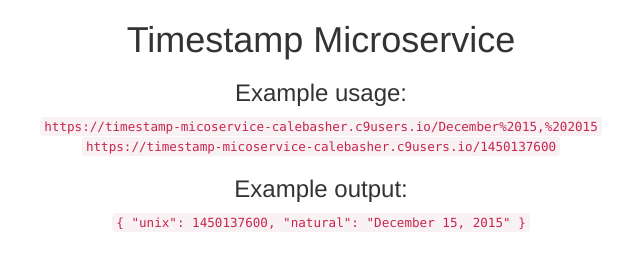
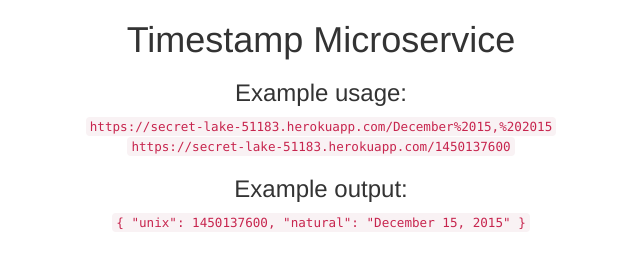
Before and after one commit to calebasher/timestamp-microservice, a website: page index.html in a window 1280 px wide. Shown: the whole page, without its empty margins (319-959 px from the left). Drawn offline with nearby package versions, Linux system fonts and the light colour scheme.

Commit message:
changed URls for Heroku deployment

```diff
--- a/index.html
+++ b/index.html
@@ -10,8 +10,8 @@
                 Timestamp Microservice
             </h1>
             <h3>Example usage:</h3>
-            <code>https://timestamp-micoservice-calebasher.c9users.io/December%2015,%202015</code><br>
-            <code>https://timestamp-micoservice-calebasher.c9users.io/1450137600</code>
+            <code>https://secret-lake-51183.herokuapp.com/December%2015,%202015</code><br>
+            <code>https://secret-lake-51183.herokuapp.com/1450137600</code>
             <h3>Example output:</h3>
             <code>
                 {
```
